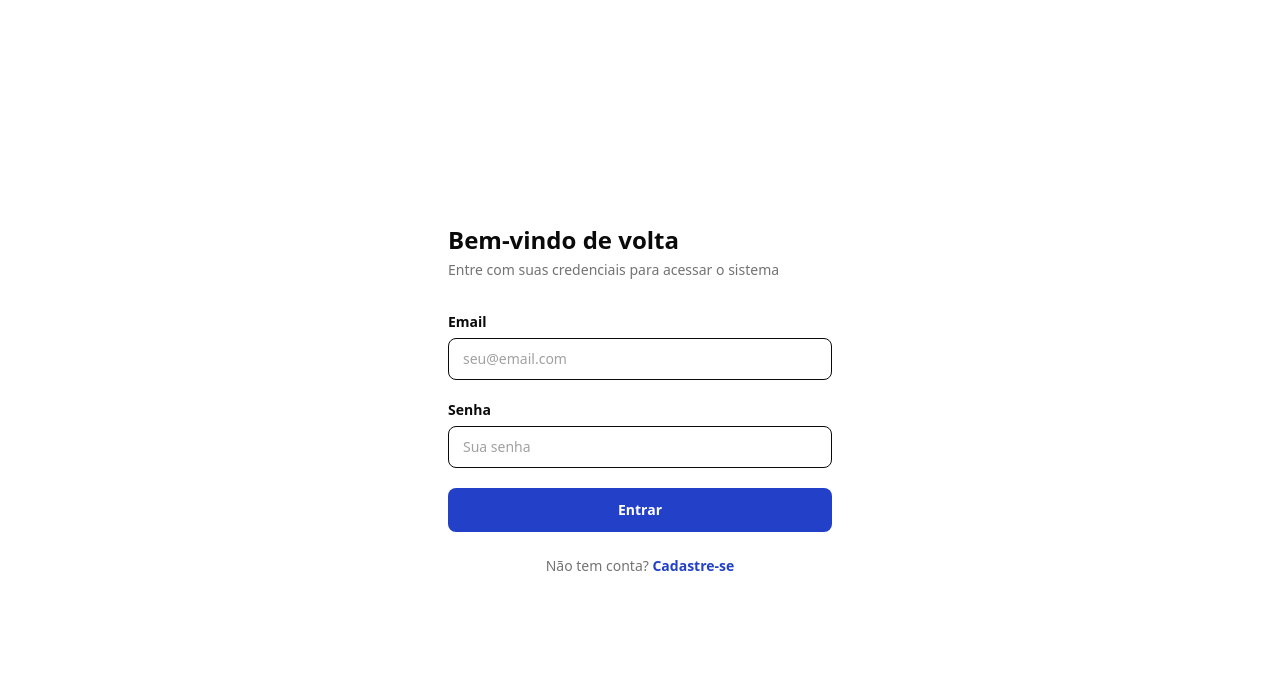
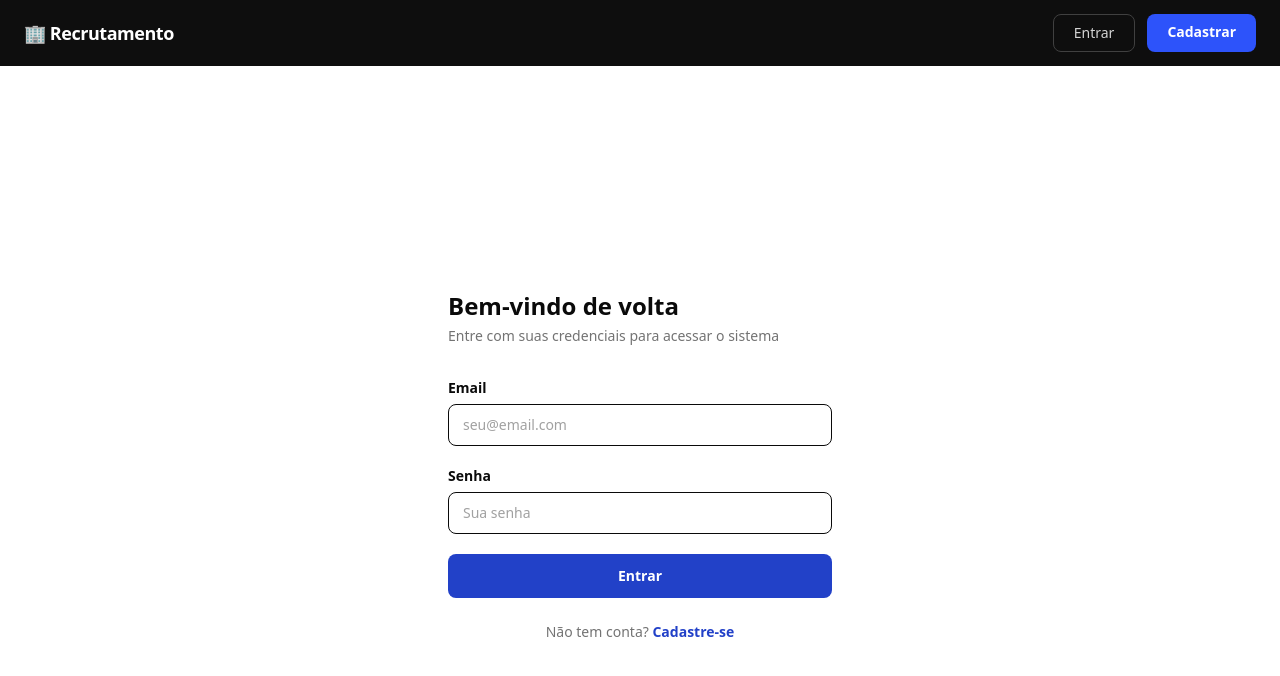
Before and after one commit to renato-mateus-almeida/pacto-solucoes-recrutamento-web, an Angular app: page /auth/login in a window 1280 px wide. Shown: the top 676 px of the page. Built offline with nearby package versions, Linux system fonts and the light colour scheme.

Commit message:
feat: add navbar with three auth states

```diff
--- a/src/app/app.html
+++ b/src/app/app.html
@@ -1 +1,2 @@
+<app-navbar></app-navbar>
 <router-outlet></router-outlet>
--- a/src/app/app.ts
+++ b/src/app/app.ts
@@ -1,9 +1,10 @@
 import { Component, ChangeDetectionStrategy } from '@angular/core';
 import { RouterOutlet } from '@angular/router';
+import { Navbar } from './shared/components/navbar/navbar';
 
 @Component({
   selector: 'app-root',
-  imports: [RouterOutlet],
+  imports: [RouterOutlet, Navbar],
   templateUrl: './app.html',
   styleUrl: './app.css',
   changeDetection: ChangeDetectionStrategy.OnPush
--- /dev/null
+++ b/src/app/shared/components/navbar/navbar.html
@@ -0,0 +1,43 @@
+<nav class="bg-[#0e0e0e] px-6 py-3.5 flex items-center justify-between">
+  @if (!authService.isAuthenticated()) {
+    <a routerLink="/" class="text-white font-bold text-lg tracking-tight no-underline">🏢 Recrutamento</a>
+    <div class="flex gap-3">
+      <a routerLink="/auth/login"
+        class="text-neutral-300 border border-neutral-700 rounded-lg px-5 py-2 text-sm font-medium hover:text-white hover:border-neutral-500 transition no-underline">
+        Entrar
+      </a>
+      <a routerLink="/auth/register"
+        class="bg-[#2d53fa] text-white rounded-lg px-5 py-2 text-sm font-semibold hover:bg-[#2d53fa]/90 transition no-underline">
+        Cadastrar
+      </a>
+    </div>
+  } @else if (authService.userRole() === 'USER') {
+    <div class="flex items-center gap-8">
+      <a routerLink="/dashboard" class="text-white font-bold text-lg tracking-tight no-underline">🏢 Recrutamento</a>
+      <a routerLink="/vacancies" routerLinkActive="!text-[#2d53fa] font-semibold"
+        class="text-neutral-400 text-sm hover:text-white transition no-underline">Vagas</a>
+      <a routerLink="/applications" routerLinkActive="!text-[#2d53fa] font-semibold"
+        class="text-neutral-400 text-sm hover:text-white transition no-underline">Minhas Candidaturas</a>
+    </div>
+    <div class="flex items-center gap-3 text-neutral-300 text-sm">
+      <span>👤 {{ authService.userName() }}</span>
+      <span class="text-neutral-500 text-xs">(USER)</span>
+      <button (click)="logout()" class="text-neutral-500 hover:text-white text-lg cursor-pointer bg-transparent border-none leading-none" title="Sair">↪</button>
+    </div>
+  } @else if (authService.userRole() === 'ADMIN') {
+    <div class="flex items-center gap-8">
+      <a routerLink="/admin/vacancies" class="text-white font-bold text-lg tracking-tight no-underline">🏢 Recrutamento</a>
+      <a routerLink="/vacancies" routerLinkActive="!text-[#2d53fa] font-semibold"
+        class="text-neutral-400 text-sm hover:text-white transition no-underline">Vagas</a>
+      <a routerLink="/admin/vacancies" routerLinkActive="!text-[#2d53fa] font-semibold"
+        class="text-neutral-400 text-sm hover:text-white transition no-underline">Gerenciar</a>
+      <a routerLink="/admin/applications" routerLinkActive="!text-[#2d53fa] font-semibold"
+        class="text-neutral-400 text-sm hover:text-white transition no-underline">Candidaturas</a>
+    </div>
+    <div class="flex items-center gap-3 text-neutral-300 text-sm">
+      <span>👤 {{ authService.userName() }}</span>
+      <span class="bg-[#2d53fa] text-white px-2.5 py-0.5 rounded-lg text-xs font-semibold">ADMIN</span>
+      <button (click)="logout()" class="text-neutral-500 hover:text-white text-lg cursor-pointer bg-transparent border-none leading-none" title="Sair">↪</button>
+    </div>
+  }
+</nav>
--- /dev/null
+++ b/src/app/shared/components/navbar/navbar.ts
@@ -0,0 +1,18 @@
+import { Component, inject, ChangeDetectionStrategy } from '@angular/core';
+import { RouterLink, RouterLinkActive } from '@angular/router';
+import { AuthService } from '../../../core/services/auth';
+
+@Component({
+  selector: 'app-navbar',
+  imports: [RouterLink, RouterLinkActive],
+  templateUrl: './navbar.html',
+  styleUrl: './navbar.css',
+  changeDetection: ChangeDetectionStrategy.OnPush
+})
+export class Navbar {
+  protected readonly authService = inject(AuthService);
+
+  protected logout(): void {
+    this.authService.logout();
+  }
+}
```
Also changed, not shown: src/app/shared/components/navbar/navbar.css (added), 2 other files (tests, documents, lock files or other folders).
